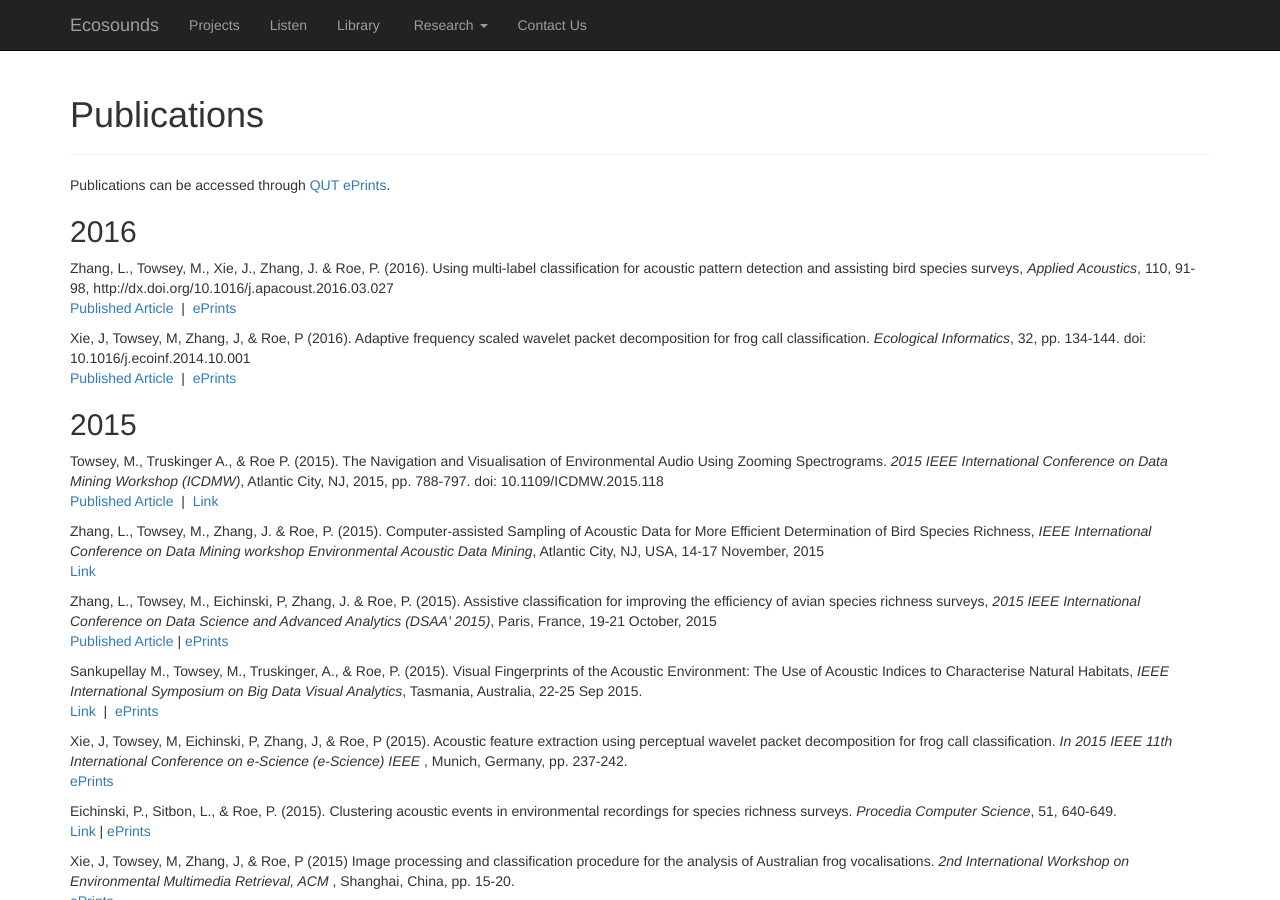
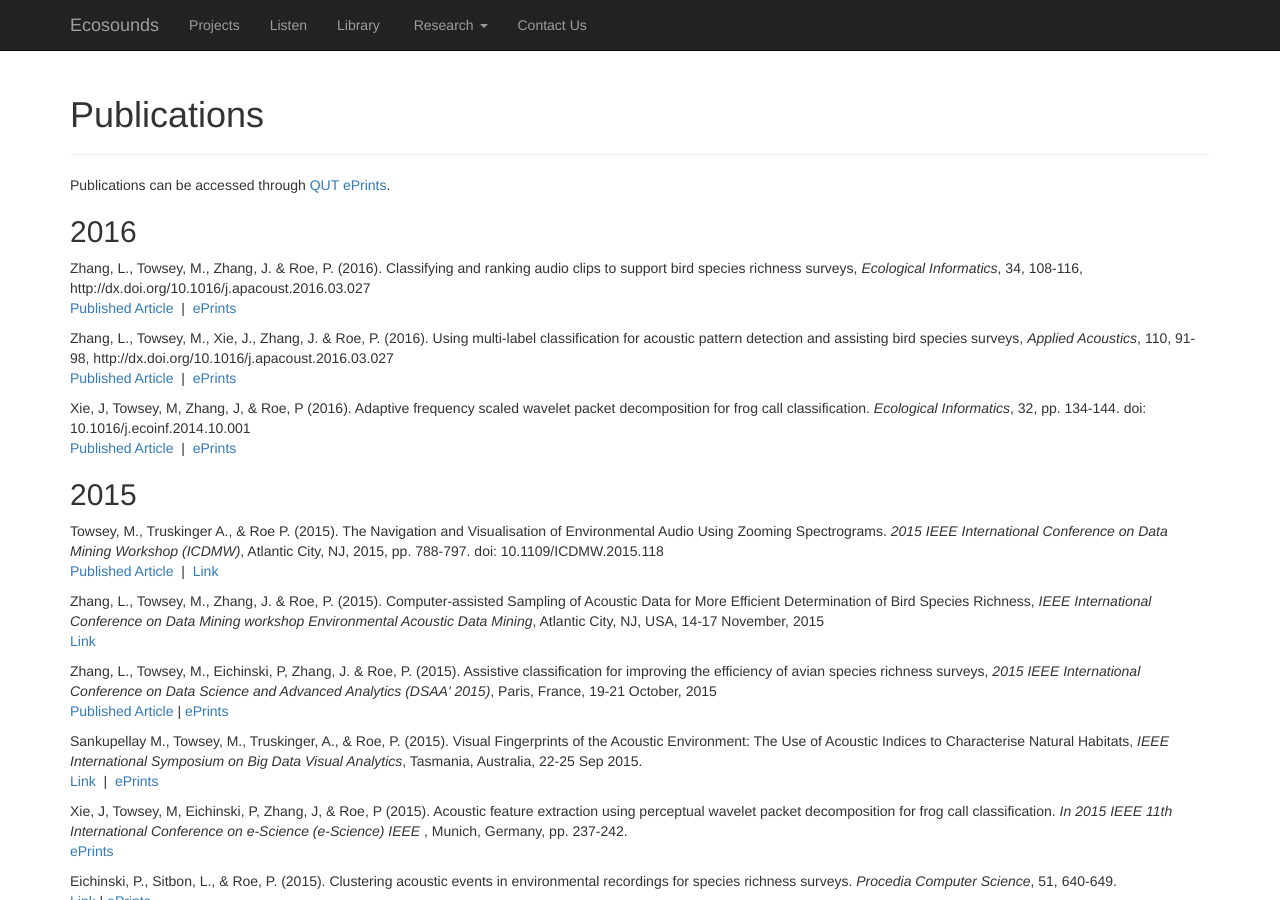
Before and after one commit to QutEcoacoustics/research-blog, a Jekyll site: the page built from publications/publications.html, in a window 1280 px wide and 900 px high. Built offline with Jekyll 4.4.1, drawn with Linux system fonts in a browser that asks for light colours; nearby versions of some CDN libraries.

Commit message:
Add a publication from Liang

```diff
--- a/publications/publications.html
+++ b/publications/publications.html
@@ -11,6 +11,16 @@ title: Ecosounds | Publications
     <p>Publications can be accessed through <a href="http://eprints.qut.edu.au/">QUT ePrints</a>.</p>
 
     <h2>2016</h2>
+    <p>
+        Zhang, L., Towsey, M., Zhang, J. & Roe, P. (2016).
+        Classifying and ranking audio clips to support bird species richness surveys,
+        <i>Ecological Informatics</i>, 34, 108-116, http://dx.doi.org/10.1016/j.apacoust.2016.03.027
+        <br/>
+        <a href="http://dx.doi.org/10.1016/j.ecoinf.2016.05.005">Published Article</a>
+        &nbsp;|&nbsp;
+        <a href="http://eprints.qut.edu.au/96243/">ePrints</a>
+    </p>
+
     <p>
         Zhang, L., Towsey, M., Xie, J., Zhang, J. & Roe, P. (2016).
         Using multi-label classification for acoustic pattern detection and assisting bird species surveys,
```
